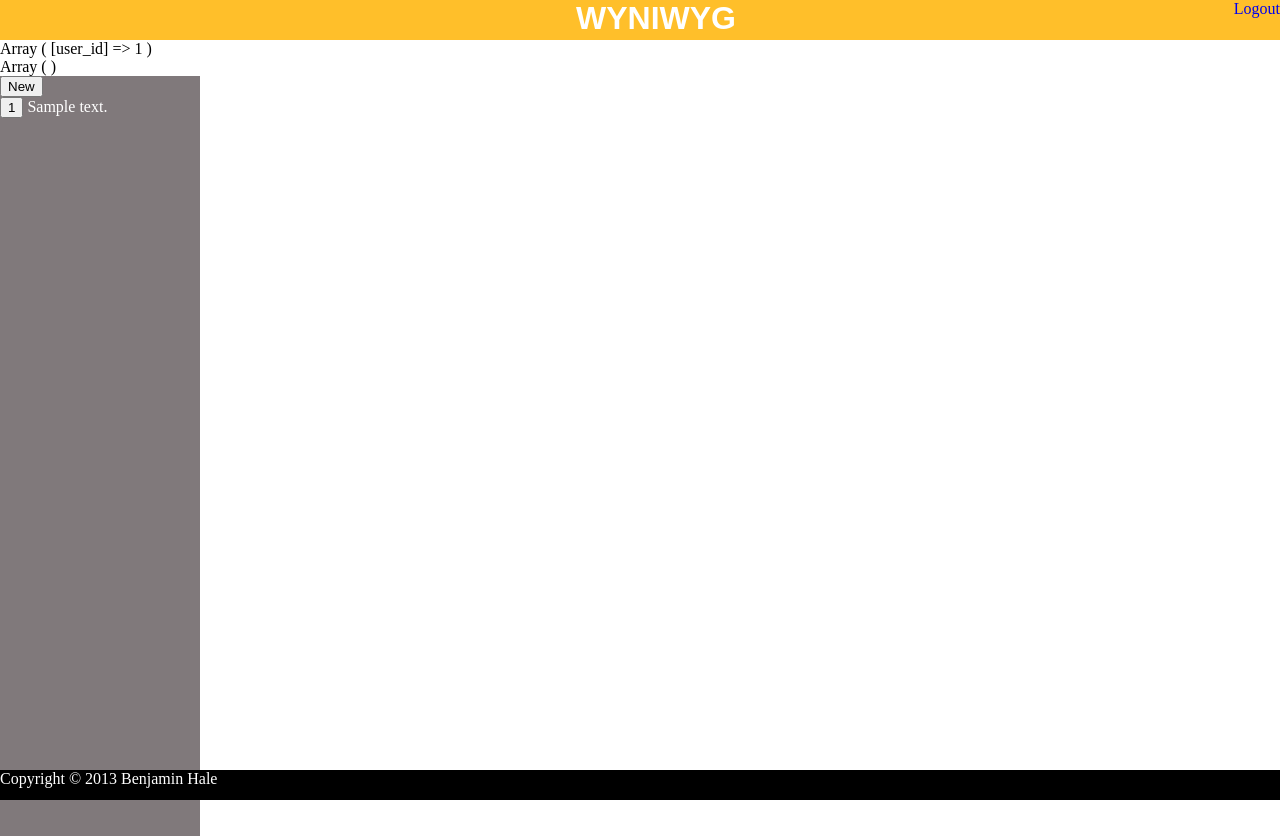
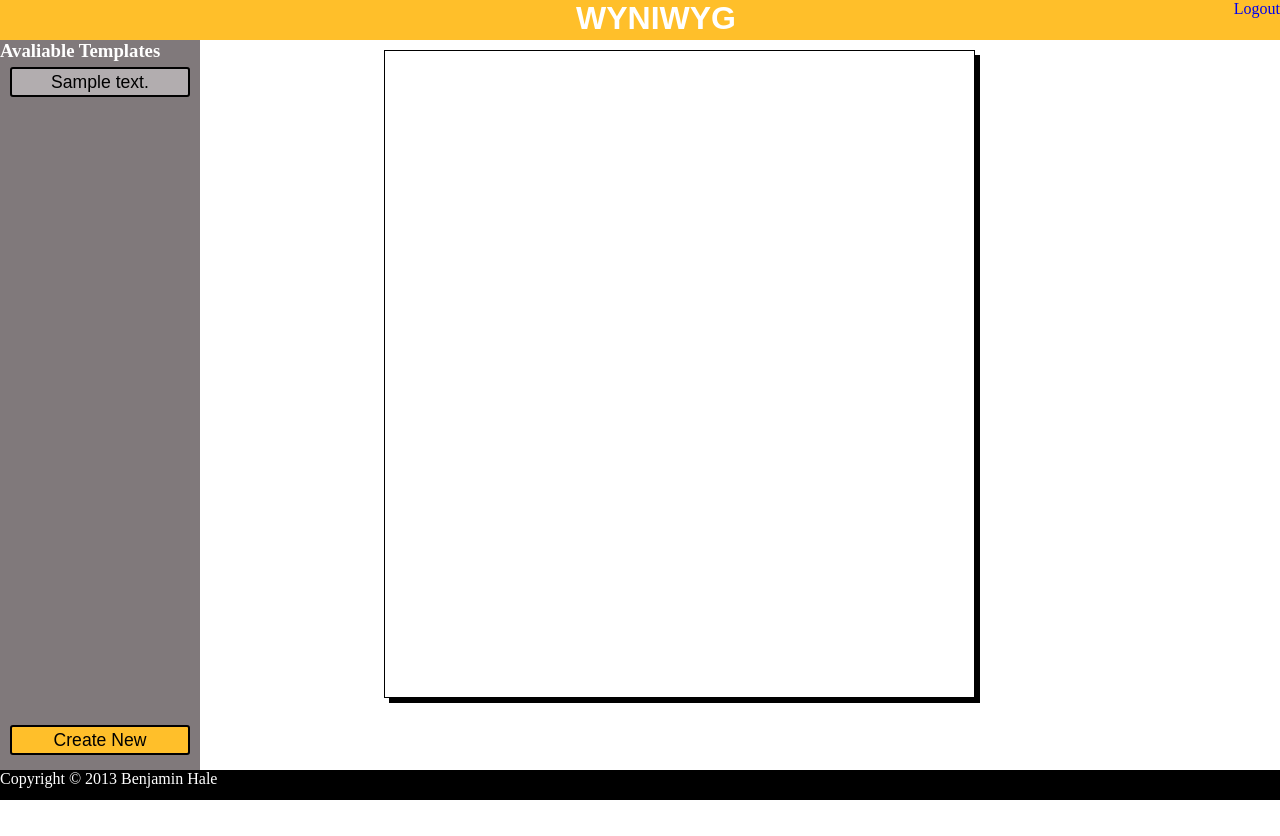
Before and after one commit to halebw/wyniwyg, a PHP site: page / in a window 1280 px wide. After the commit the page ends 800 px from the top, so only its background shows below. Run offline with PHP 8.4, Linux system fonts and the light colour scheme; the visitor is signed in with stand-in values (Sample User, id 1); tables that the repository leaves empty or names only in its code hold one stand-in row (values such as "Sample post").

Commit message:
All forms can now be created by user and edited by user.

```diff
--- a/css/styles.css
+++ b/css/styles.css
@@ -50,8 +50,16 @@ a {
   right: 0;
   float: left;
   min-width: 70%;
+  padding-top: 10px;
   background-color: #ffffff;
   height: 95%;
+}
+#preview {
+  border: solid 1px;
+  width: 65.68181818181819%;
+  height: 85%;
+  -webkit-box-shadow: 5px 5px 0px 0px #000000;
+  box-shadow: 5px 5px 0px 0px #000000;
 }
 #log-in-form {
   position: fixed;
@@ -64,7 +72,7 @@ a {
   top: 30%;
   padding: 20px;
 }
-.button {
+button {
   color: #000000;
   cursor: pointer;
   border: solid 2px;
@@ -74,4 +82,16 @@ a {
   -webkit-border-radius: 3px;
   font-family: arial, sans-serif;
   background-color: #b2adaf;
+  margin: 5px 10px;
+  left: 10px;
+  font-size: 1.1em;
+  height: 30px;
+  width: 90%;
 }
+#newBtn {
+  background-color: #ffbf2a;
+  color: #000000;
+  position: absolute;
+  bottom: 40px;
+  left: 0;
+}
--- a/index.php
+++ b/index.php
@@ -34,9 +34,9 @@ header("Pragma: no-cache");
         include 'php/login.php';
         include 'php/header.php';
 
-        print_r($_SESSION);
-        echo '</br>';
-        print_r($_POST);
+//        print_r($_SESSION);
+//        echo '</br>';
+//        print_r($_POST);
         ?>
 
 
@@ -44,48 +44,58 @@ header("Pragma: no-cache");
         <section>
 
             <div id="templateList" class="sidebar">
-                <form method="post" action="edit.php">
-                    <input type="submit" value="New" name="formID" />
-                </form>
-                <!--                <a href="edit.php" ><h2 class="button" onclick="editTemp('new')" >Create New</h2></a>-->
-                <form method="post" action="index.php">
-                    <?php
+                <?php
+                //only displays sidebar once user is logged in.
+                if (isset($_SESSION['user_id'])) {
+                    echo'<h3>Avaliable Templates</h3>';
+
+//                <!--                <a href="edit.php" ><h2 class="button" onclick="editTemp('new')" >Create New</h2></a>-->
+                    echo '<form method="post" action="index.php">';
+
+
                     //load templates attached to user
                     $query = "SELECT t.description, t.template_id FROM templates t, users_templates ut WHERE t.template_id = ut.template_id AND ut.user_id = '" . $_SESSION["user_id"] . "'";
                     $result = mysql_query($query);
                     //build side list items
                     while ($row = mysql_fetch_array($result)) {
                         //add links to this area for preview to populate
-                        echo '<input type="submit" name="formID"  value="'.$row["template_id"].'"> ' . $row["description"] . '</input>';
+                        echo '<button type="submit" name="formID"  value="' . $row["template_id"] . '"> ' . $row["description"] . '</button><br /> ';
                     }
-                    ?>
-                </form>
+                    echo '</form>';
+                } else {
+                    echo'<div></div>';
+                }
+                echo '<br /><br /><form method="post" action="edit.php">';
+                echo '<button id="newBtn" type="submit" value="New" name="submit" >Create New</button>';
+//                echo '<input type="hidden" name="formID" value="New" />';
+                echo '</form>';
+                ?>
+
 
             </div>
             <div id="previewArea" class="content">
                 <?php
-                if(isset($_POST['formID'])){
-                $query = "SELECT html FROM templates WHERE template_id = ".$_POST['formID'];
-                $result = mysql_query($query);
-                while ($row = mysql_fetch_array($result)){
-                    echo '<div id="preview" >'.$row["html"].'</div>';
+                if (isset($_POST['formID'])) {
+                    $query = "SELECT html FROM templates WHERE template_id = " . $_POST['formID'];
+                    $result = mysql_query($query);
 
-                }
-                 print_r($result);
+                    while ($row = mysql_fetch_array($result)) {
+                        echo '<div id="preview" >' . $row["html"] . '</div>';
+                        echo '<form method="post" action="edit.php">';
+                        echo '<input type="hidden" name="formID" value ="' . $_POST["formID"] . '" ></input>';
+                        echo '<input type="submit" name="submit" value="Edit"  />';
+                        echo '</form>';
+                    }
+                } else {
+                    echo'<div id="preview" ></div>';
                 };
-
-
+//                include ('php/console.php');
                 ?>
-            </form>
+                </form>
             </div>
         </section>
         <footer id="footer">
             <p>Copyright &copy; 2013 Benjamin Hale</p>
         </footer>
-
-
-
-
-
     </body>
 </html>
--- a/less/base.less
+++ b/less/base.less
@@ -56,11 +56,19 @@ a{
     right: 0;
     float: left;
     min-width: 70%;
-
+    padding-top: 10px;
     background-color: @previewBackgroundColor;
     height: @sectionHeight;
 }
+#preview{
 
+    border: solid 1px;
+    width: @letterWidth;
+    height: @letterHeight;
+    -webkit-box-shadow:  5px 5px 0px 0px rgba(0, 0, 0, 1);
+     box-shadow:  5px 5px 0px 0px rgba(0, 0, 0, 1);
+
+}
 #log-in-form{
     position: fixed;
     z-index: 100;
@@ -73,7 +81,7 @@ a{
     padding: 20px;
 }
 
-.button{
+button{
     color: @darkTextColor;
     cursor: pointer;
     border: solid 2px;
@@ -81,5 +89,19 @@ a{
     .rounded;
     font-family: arial, sans-serif;
     background-color: @buttonBackgroundColor;
+    margin: 5px 10px;
+    left: 10px;
+    font-size: 1.1em;
+
+    height: 30px;
+width: 90%;
 
 }
+#newBtn{
+    background-color: @headerBackgroundColor;
+    color: @darkTextColor;
+    position: absolute;
+    bottom: 40px;
+    left:0;
+
+}
--- a/less/variables.less
+++ b/less/variables.less
@@ -22,3 +22,12 @@
 @headerTextColor: @lightTextColor;
 @footerTextColor: @lightTextColor;
 @loginTextColor: @lightTextColor;
+
+//review letter page sizes
+
+@printWidth: 850px;
+@printHeight: 1100px;
+
+@letterHeight: @sectionHeight - 10;
+@letterZoom: @printHeight / @letterHeight;
+@letterWidth: @printWidth / @letterZoom;
```
Also changed, not shown: edit.php (+28 -10 lines), php/console.php (added, +10 -0 lines), submit.php (+12 -11 lines).
